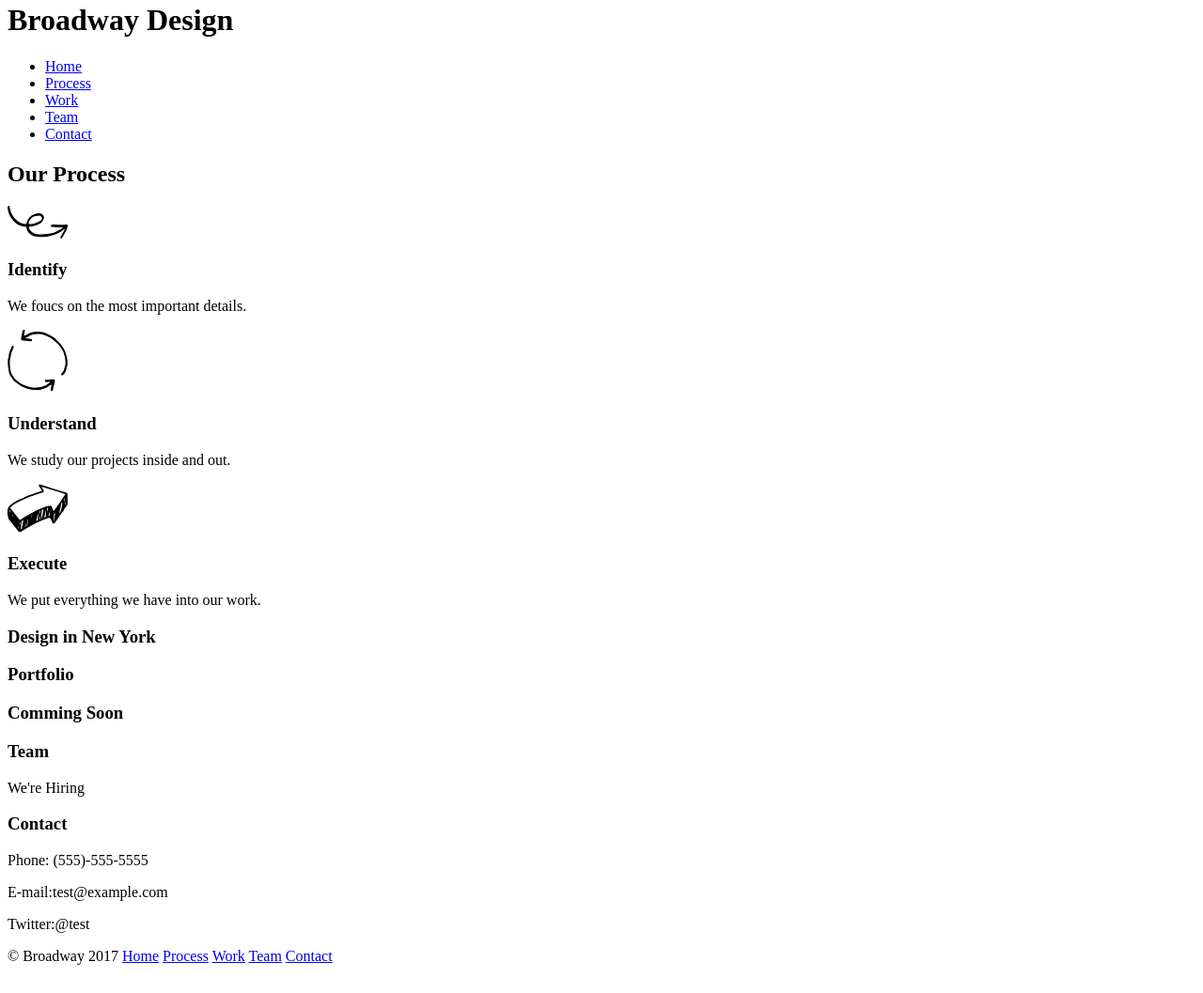
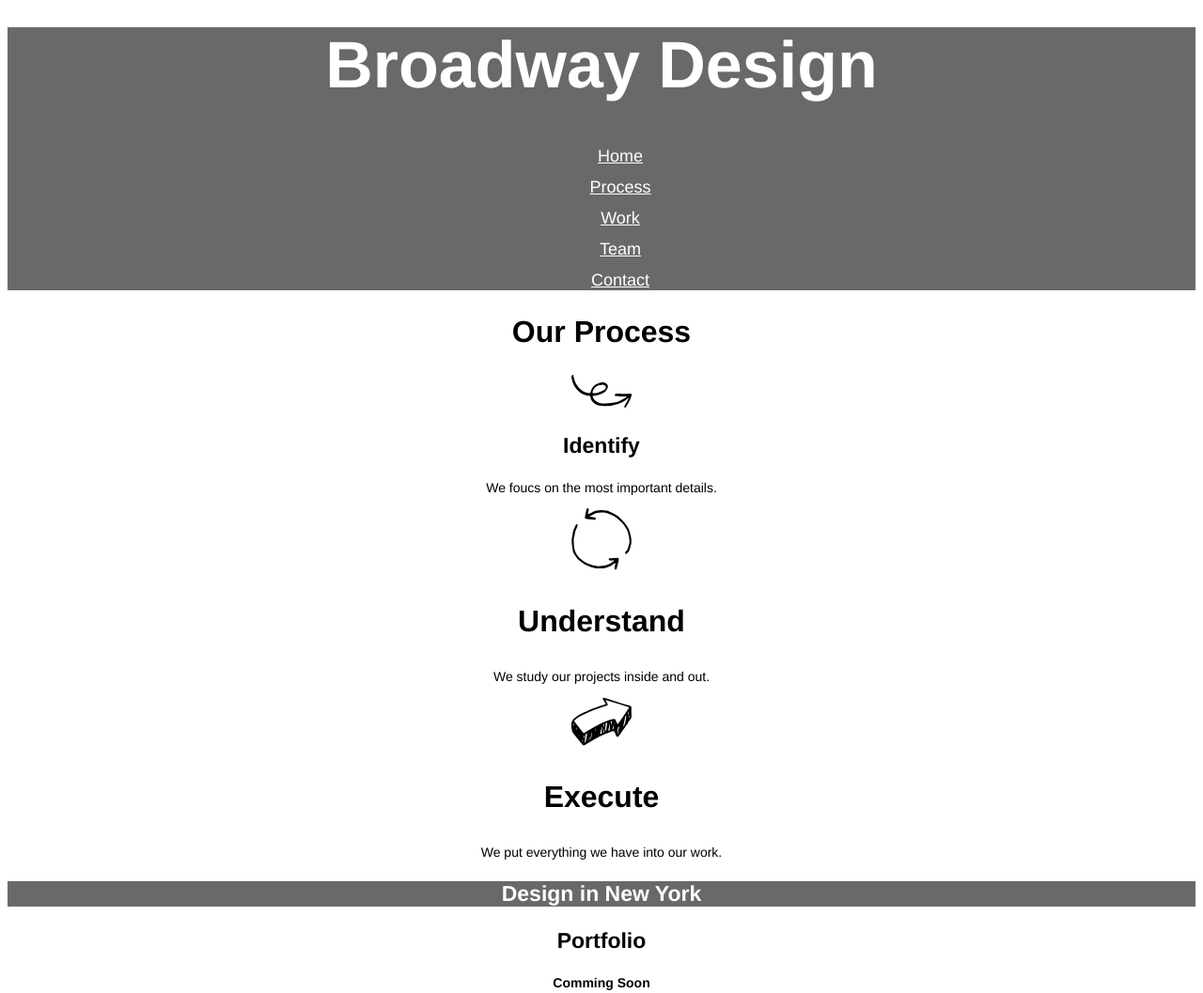
Before and after one commit to jwashi01/BroadwayDesign, a plain HTML site: page index.html in a window 1280 px wide. Shown: the part 18-1075 px from the top of the page at 94% size. Drawn offline with Linux system fonts and the light colour scheme.

Commit message:
Adding project updates

```diff
--- a/index.html
+++ b/index.html
@@ -3,20 +3,21 @@
   <head>
     <meta charset="utf-8">
     <title>Broadway Design</title>
+    <link href="./resources\css\style.css" type="text/css" rel="stylesheet">
   </head>
   <body>
           <!--Broadway Design page-->
-    <div class ="top">
-    <h1 class="design">Broadway Design</h1>
-    <nav class="navigation1">
-      <ul>
-        <li><a href="#home">Home</a></li>
-        <li><a href="#process">Process</a></li>
-        <li><a href="#work">Work</a></li>
-        <li><a href="#team">Team</a></li>
-        <li><a href="#contact">Contact</a></li>
-      </ul>
-    </nav>
+    <div id="top">
+        <h1 class="design"> Broadway Design</h1>
+        <nav class="navigation1">
+          <ul>
+              <li><a class="homelink1" href="#home">Home</a></li>
+              <li><a class="homelink1" href="#process">Process</a></li>
+              <li><a class="homelink1" href="#work">Work</a></li>
+              <li><a class="homelink1" href="#team">Team</a></li>
+              <li><a class="homelink1" href="#contact">Contact</a></li>
+          </ul>
+        </nav>
     </div>
 
         <!--Home Section-->
@@ -69,11 +70,12 @@
       <!--Footer-->
 
     <footer>
-      <p class="Broadway2017"> © Broadway 2017 <a href="#home">Home</a>
-      <a href="#process">Process</a>
-      <a href="#work">Work</a>
-      <a href="#team">Team</a>
-      <a href="#contact">Contact</a></p>
+      <p class="Broadway2016"> © Broadway 2016
+      <a class="homelink" href="#home">Home</a>
+      <a class="homelink" href="#process">Process</a>
+      <a class="homelink" href="#work">Work</a>
+      <a class="homelink" href="#team">Team</a>
+      <a class="homelink" href="#contact">Contact</a></p>
     </footer>
 
   </body>
--- a/resources/css/style.css
+++ b/resources/css/style.css
@@ -0,0 +1,120 @@
+html {
+  font-family: Helvetica;
+  text-align:center;
+}
+
+            /*Broadway Design - Page Header/Site Navigation*/
+.navigation1 li {
+  list-style-type: none;
+  margin-bottom:12px;
+  color: white;
+}
+
+.homelink1 {
+  color:white;
+  font-weight:normal;
+  font-size: 18px;
+}
+
+#top {
+  background-color:dimgray;
+  color: white;
+}
+
+.design {
+  font-size:70px;
+  font-weight:bold;
+  color:white;
+}
+              /* <!--Process Section--> */
+
+.ourprocess {
+  font-size:32px;
+  font-weight:bold;
+}
+
+.identify {
+  font-size:23px;
+  font-weight:bold;
+}
+
+.wefocus {
+  font-size:14px;
+}
+
+.understand {
+  font-size:32px;
+  font-weight:bold;
+}
+
+.westudy {
+  font-size:14px;
+}
+
+.execute {
+  font-size:32px;
+  font-weight:bold;
+}
+
+.weput {
+  font-size:14px;
+}
+
+          /*Change background to image file */
+.DesignNYC {
+  font-size:23px;
+  font-weight:bold;
+  color:white;
+  background-color:dimgray;
+}
+           /*Portfolio Section*/
+.workportfolio {
+  font-size:23px;
+  font-weight:bold;
+}
+
+.comingsoon {
+  font-size:14px;
+}
+
+            /*Team Section*/
+
+.teamheader {
+  font-size:23px;
+  font-weight:bold;
+}
+
+.wehire {
+  font-size:14px;
+}
+
+   /*Contact Section*/
+
+.contactheader {
+  font-size:23px;
+  font-weight:bold;
+}
+
+
+}
+.phonenumber, .email, .twitter {
+  font-size:14px;
+}
+
+  /* Footer Section */
+
+footer {
+  background-color:dimgray;
+  color:white;
+}
+
+.Broadway2016 {
+  font-size:11px;
+  text-align:left;
+}
+
+.homelink {
+  color:white;
+  font-weight:bold;
+  font-size: 18px;
+}
```
Also changed, not shown: resources/images/the-flatiron-building.png (deleted).
